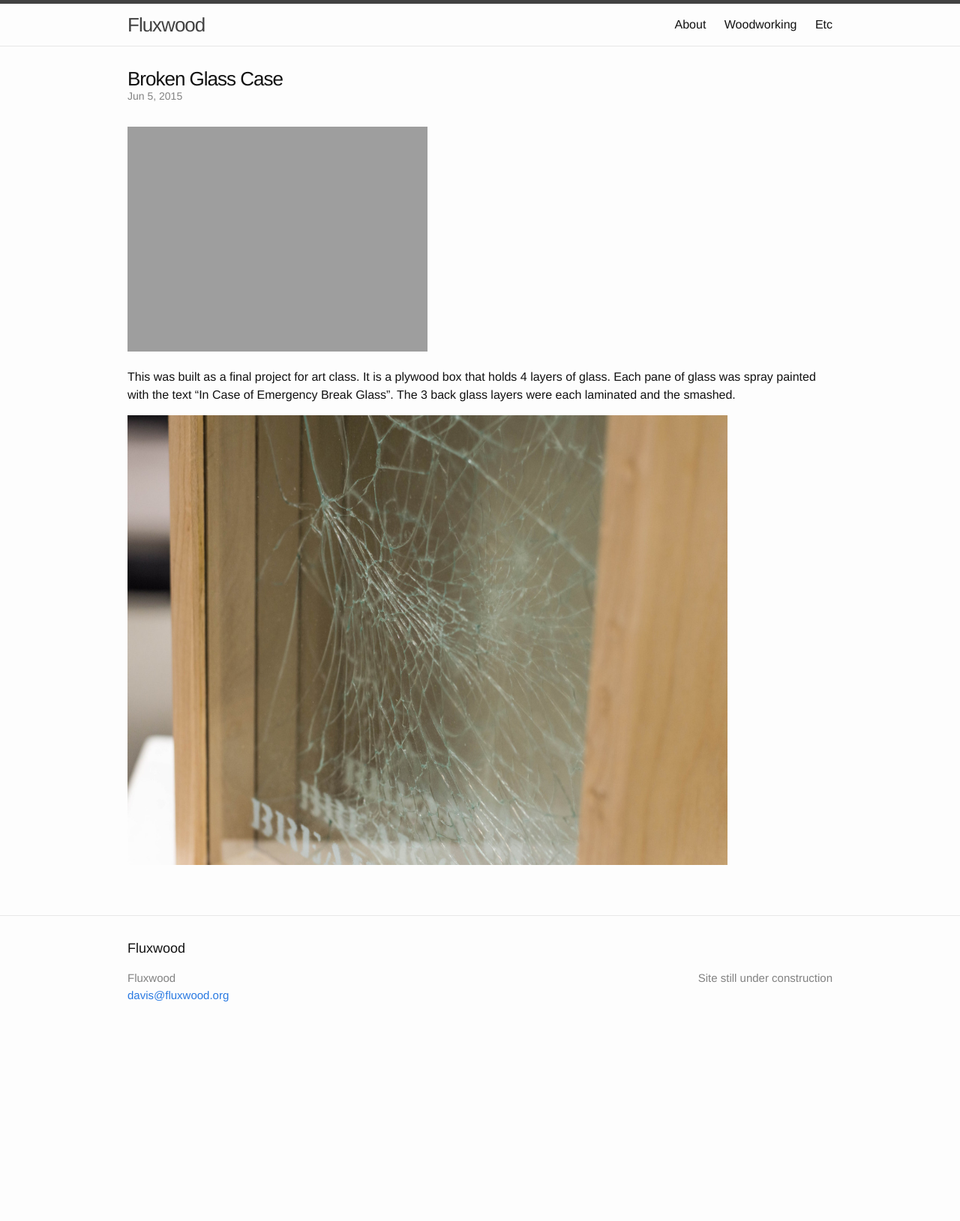
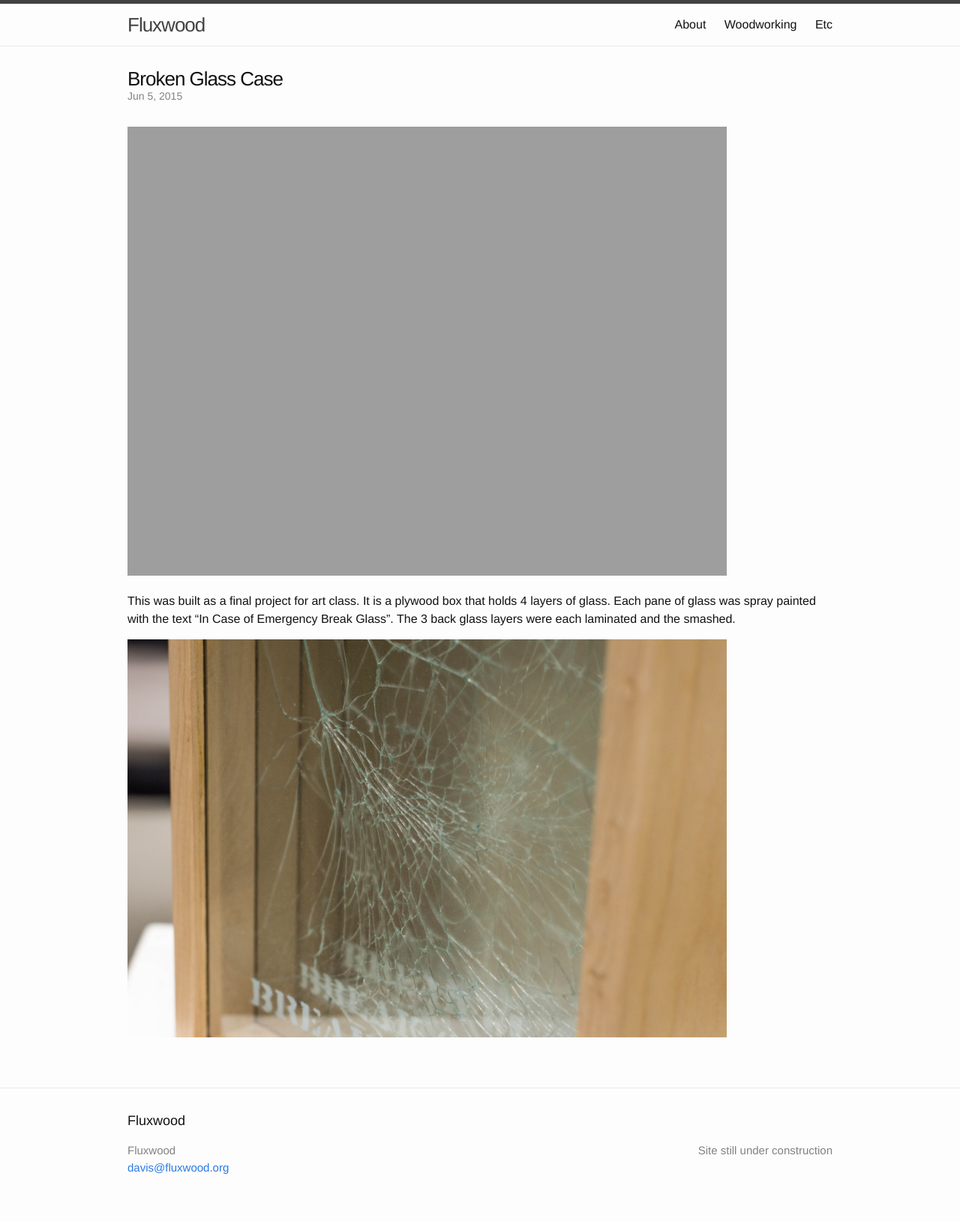
Before and after one commit to dac067/dac067.github.io, a Jekyll site: the page built from _posts/2015-06-05-Broken-Glass-Case.markdown, in a window 1280 px wide. Shown: the whole page at 75% size. Built offline with Jekyll 4.4.1, drawn with Linux system fonts in a browser that asks for light colours; before the commit the page ends 1399 px from its top, so only the background shows below that.

Commit message:
Mobile fix

```diff
--- a/_posts/2012-01-06-PVC-Bow.markdown
+++ b/_posts/2012-01-06-PVC-Bow.markdown
@@ -11,6 +11,6 @@ This is a recurve bow made from schedule-40 PVC pipe. The pipe was heated with a
 
 ![post-image]({{site.url}}/assets/bow4.jpg)
 
-![]({{site.url}}/assets/bow2.jpg)
+![post-image]({{site.url}}/assets/bow2.jpg)
 
 This project was completed in the summer of 2012.
--- a/_posts/2013-04-24-Cruiserboard.markdown
+++ b/_posts/2013-04-24-Cruiserboard.markdown
@@ -21,7 +21,7 @@ Glue was spread over each surface of the plywood layers. The layers were stacked
 and forced into place. I did not have enough clamps hold the press together, so I just placed heavy objects on top. The heavy objects
 I had around were cement bags, nail bins, toolboxes, etc.
 
-![]({{site.url}}/assets/skatepress3.jpg)
+![post-image]({{site.url}}/assets/skatepress3.jpg)
 
 When the glue finally dried, I slapped a template over the curved plywood and cut it out with a jigsaw.
 
--- a/_posts/2015-06-05-Broken-Glass-Case.markdown
+++ b/_posts/2015-06-05-Broken-Glass-Case.markdown
@@ -6,7 +6,7 @@ categories: woodworking
 thumbnail: emergency.jpg
 ---
 
-![]({{site.url}}/assets/emergency.jpg)
+![post-image]({{site.url}}/assets/emergency.jpg)
 
 This was built as a final project for art class. It is a plywood box that holds 4 layers of
 glass. Each pane of glass was spray painted with the text "In Case of Emergency Break Glass". The 3 back glass layers were each laminated and the smashed.
--- a/_sass/_layout.scss
+++ b/_sass/_layout.scss
@@ -3,17 +3,16 @@
  */
 .post-gallery{
   .post-thumbnail{
-    height: 10.66rem;
-    width: 16rem;
-    text-align: center;
+
+    width: 100%;
 
   }
 
   .col-4{
     display: inline-block;
     margin: 20px;
-
-
+    width:         calc(30% - (#{$spacing-unit} / 2));
+    width: -webkit-calc(30% - (#{$spacing-unit} / 2));
   }
 
   .row{
--- a/css/main.scss
+++ b/css/main.scss
@@ -21,8 +21,16 @@ img[alt="none"]{
 }
 
 img[alt=post-image]{
-  width: 800px;
-  height: 600px;
+  width: -webkit-calc(85%);
+  width:         calc(85%);
+
+}
+
+img[alt=post-image-vert]{
+  width: -webkit-calc(85%);
+  width:         calc(85%);
+
+
 }
 
 // Our variables
```
